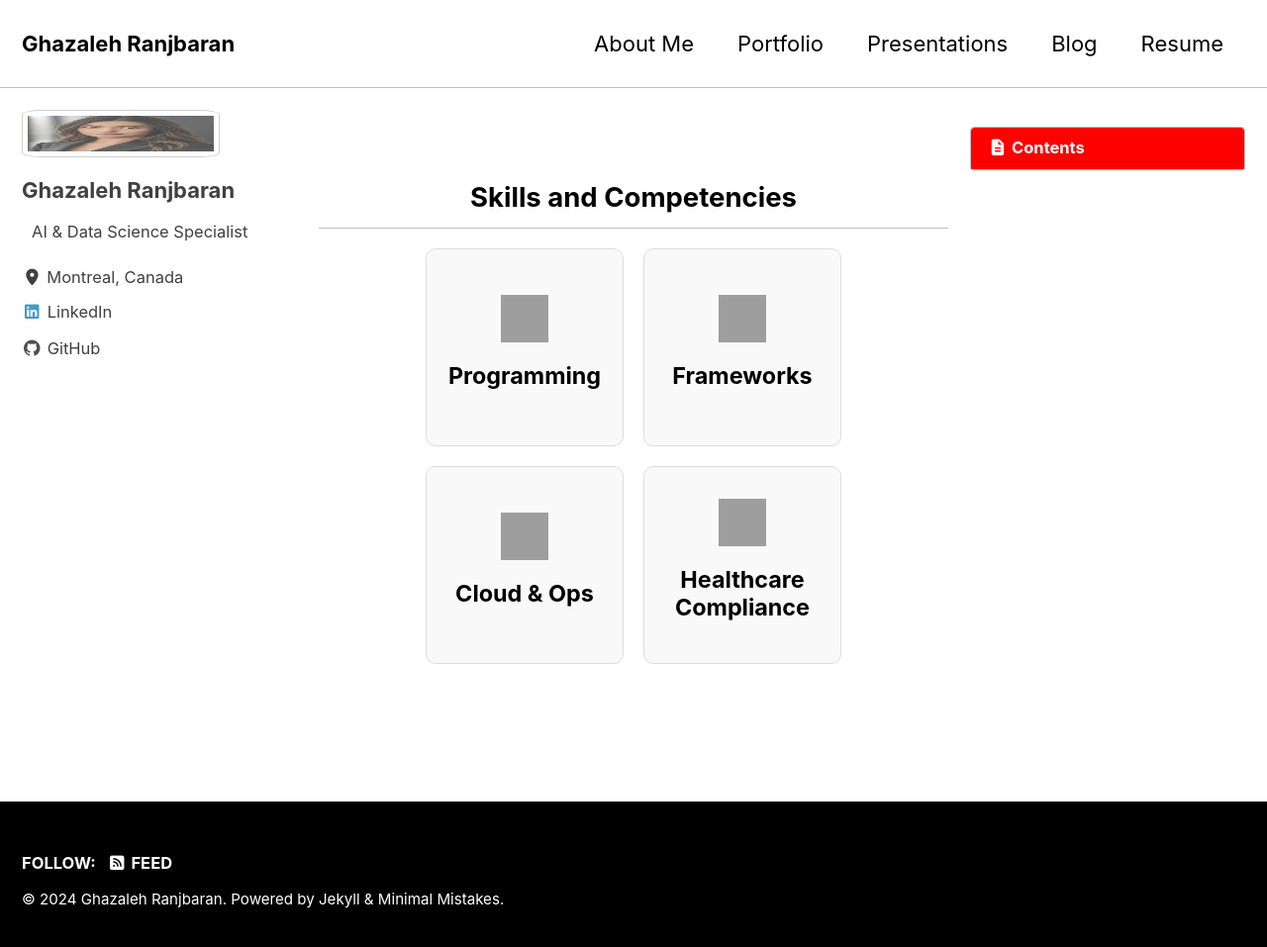
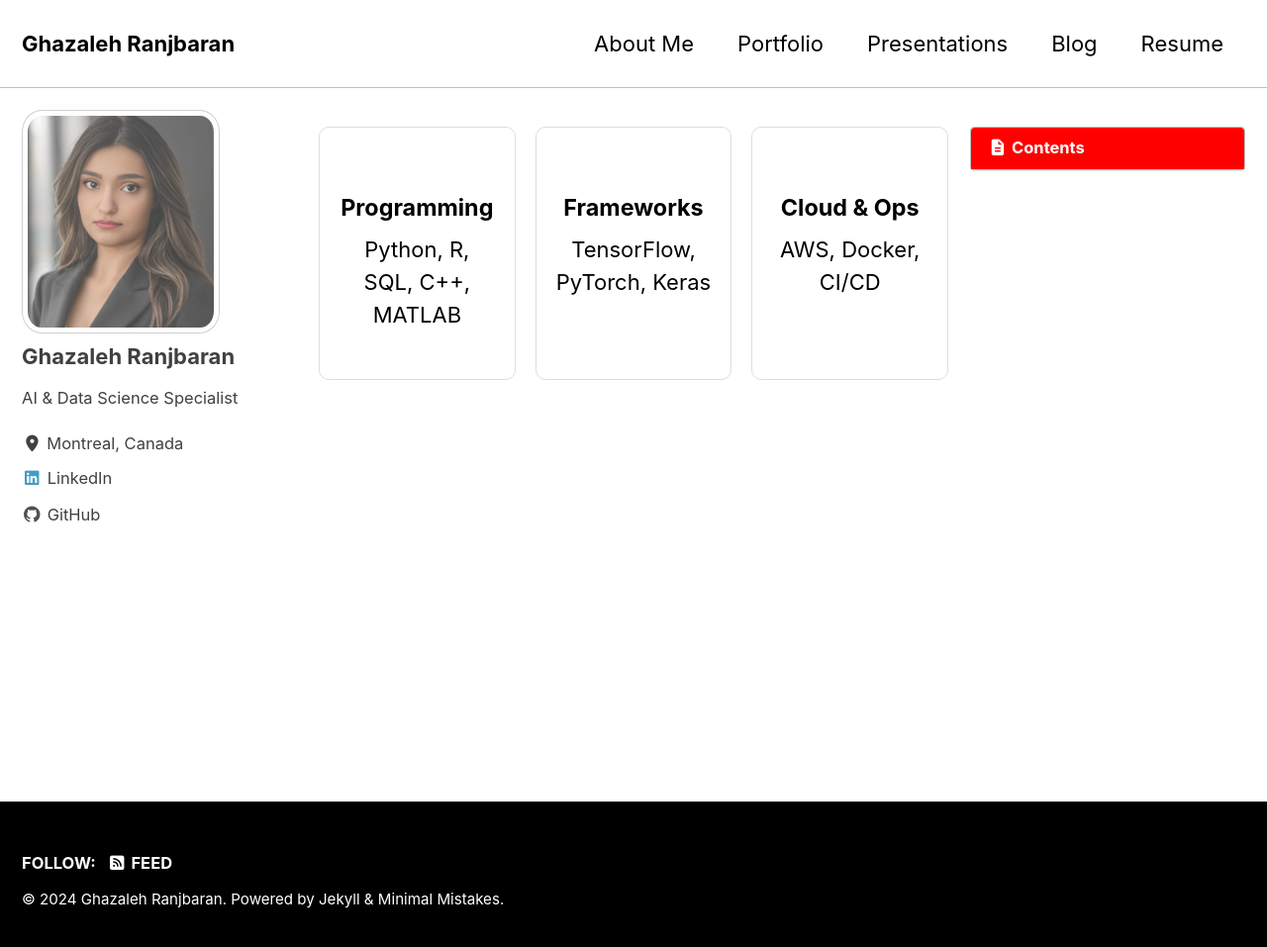
Before and after one commit to ghazalehran/ghazalehran.github.io, a Jekyll site: the page built from resume.md, in a window 1280 px wide and 965 px high. Shown: the top 957 px of the window at 99% size. Built offline with Jekyll 4.4.1, drawn with Linux system fonts in a browser that asks for light colours; cached includes are drawn as plain includes; grey boxes are pictures that could not be loaded.

Commit message:
resume updated

```diff
--- a/resume.md
+++ b/resume.md
@@ -6,110 +6,17 @@
 toc: true
 toc_label: "Contents"
 ---
-<div style="margin: 40px 0;">
-  <h2 style="text-align: center;">Skills and Competencies</h2>
-
-  <!-- Flip Cards Section -->
-  <div style="display: flex; flex-wrap: wrap; gap: 20px; justify-content: center; margin-top: 20px;">
-    <!-- Card 1 -->
-    <div class="flip-card">
-      <div class="flip-card-inner">
-        <div class="flip-card-front">
-          <img src="https://img.icons8.com/color/48/000000/python.png" alt="Python">
-          <h4>Programming</h4>
-        </div>
-        <div class="flip-card-back">
-          <p>Python, R, SQL, C++, MATLAB</p>
-        </div>
-      </div>
-    </div>
-    <!-- Card 2 -->
-    <div class="flip-card">
-      <div class="flip-card-inner">
-        <div class="flip-card-front">
-          <img src="https://img.icons8.com/color/48/000000/tensorflow.png" alt="TensorFlow">
-          <h4>Frameworks</h4>
-        </div>
-        <div class="flip-card-back">
-          <p>TensorFlow, PyTorch, Keras, SciKit-Learn, Hugging Face Transformers</p>
-        </div>
-      </div>
-    </div>
-    <!-- Card 3 -->
-    <div class="flip-card">
-      <div class="flip-card-inner">
-        <div class="flip-card-front">
-          <img src="https://img.icons8.com/color/48/000000/docker.png" alt="Docker">
-          <h4>Cloud & Ops</h4>
-        </div>
-        <div class="flip-card-back">
-          <p>AWS, Docker, MLOps, CI/CD, Compute Canada Cloud</p>
-        </div>
-      </div>
-    </div>
-    <!-- Card 4 -->
-    <div class="flip-card">
-      <div class="flip-card-inner">
-        <div class="flip-card-front">
-          <img src="https://img.icons8.com/color/48/000000/health-data.png" alt="Healthcare">
-          <h4>Healthcare Compliance</h4>
-        </div>
-        <div class="flip-card-back">
-          <p>EHR, EMR, HIPAA, FDA, HL7 Standards</p>
-        </div>
-      </div>
-    </div>
+<div style="display: grid; grid-template-columns: repeat(3, 1fr); gap: 20px; text-align: center;">
+  <div style="border: 1px solid #ddd; padding: 20px; border-radius: 10px;">
+    <h4>Programming</h4>
+    <p>Python, R, SQL, C++, MATLAB</p>
+  </div>
+  <div style="border: 1px solid #ddd; padding: 20px; border-radius: 10px;">
+    <h4>Frameworks</h4>
+    <p>TensorFlow, PyTorch, Keras</p>
+  </div>
+  <div style="border: 1px solid #ddd; padding: 20px; border-radius: 10px;">
+    <h4>Cloud & Ops</h4>
+    <p>AWS, Docker, CI/CD</p>
   </div>
 </div>
-
-<!-- CSS for Flip Cards -->
-<style>
-  .flip-card {
-    background-color: transparent;
-    width: 200px;
-    height: 200px;
-    perspective: 1000px;
-  }
-  .flip-card-inner {
-    position: relative;
-    width: 100%;
-    height: 100%;
-    text-align: center;
-    transition: transform 0.6s;
-    transform-style: preserve-3d;
-  }
-  .flip-card:hover .flip-card-inner {
-    transform: rotateY(180deg);
-  }
-  .flip-card-front, .flip-card-back {
-    position: absolute;
-    width: 100%;
-    height: 100%;
-    backface-visibility: hidden;
-    display: flex;
-    align-items: center;
-    justify-content: center;
-    flex-direction: column;
-    border: 1px solid #ddd;
-    border-radius: 10px;
-  }
-  .flip-card-front {
-    background-color: #f9f9f9;
-  }
-  .flip-card-back {
-    background-color: #4caf50;
-    color: white;
-    transform: rotateY(180deg);
-  }
-  img {
-    margin-bottom: 10px;
-    width: 48px;
-    height: 48px;
-  }
-  h4 {
-    margin: 10px 0;
-  }
-  p {
-    padding: 0 10px;
-  }
-</style>
```
